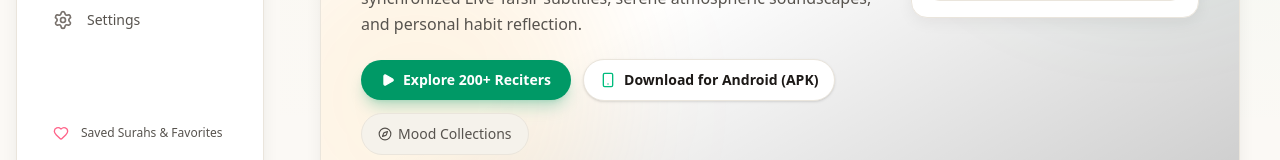
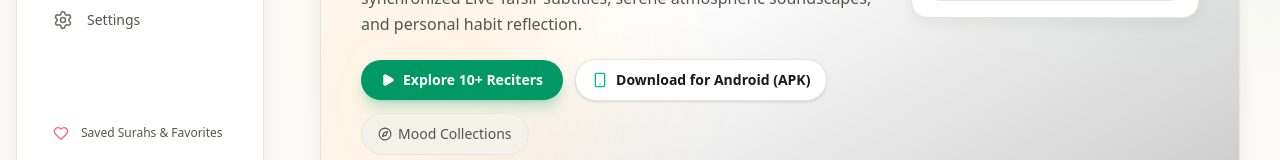
Before and after one commit to asharkamal97-glitch/ayahflow-pro, a Next.js app: page / in a window 1280 px wide. Shown: the part 428-588 px from the top of the page. Built offline with nearby package versions, Linux system fonts and the light colour scheme; no server answers.

Commit message:
fix: update hero button text to Explore 10+ Reciters

```diff
--- a/src/app/page.tsx
+++ b/src/app/page.tsx
@@ -130,7 +130,7 @@ export default function HomePage() {
                 className="px-5 py-2.5 rounded-full bg-emerald-600 hover:bg-emerald-500 text-white font-bold text-xs md:text-sm hover:scale-105 active:scale-95 transition-all shadow-lg shadow-emerald-600/25 flex items-center gap-2"
               >
                 <Play className="w-3.5 h-3.5 fill-current" />
-                <span>Explore 200+ Reciters</span>
+                <span>Explore 10+ Reciters</span>
               </Link>
 
               <a
```
